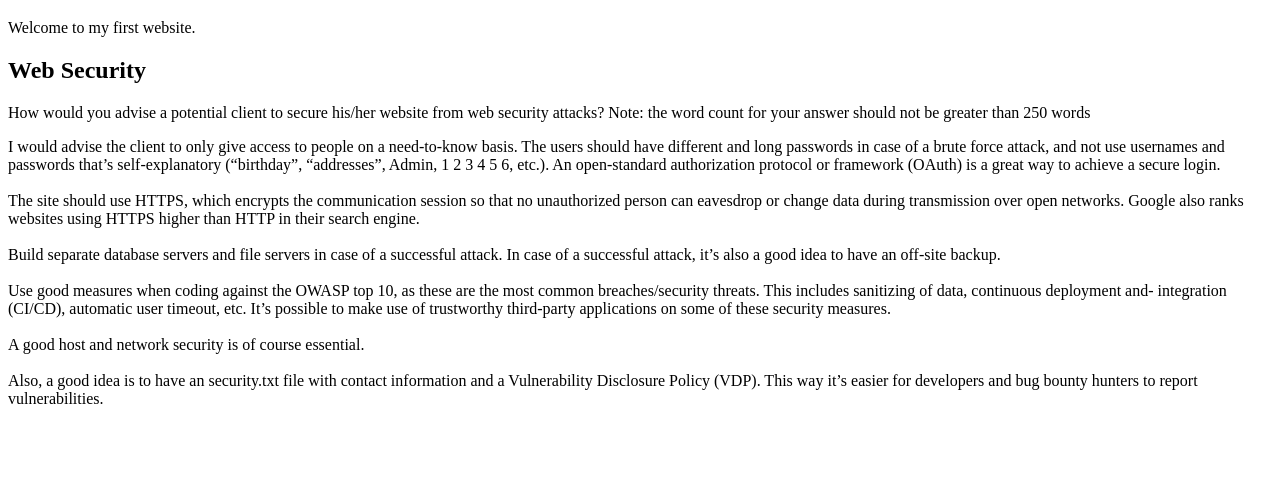
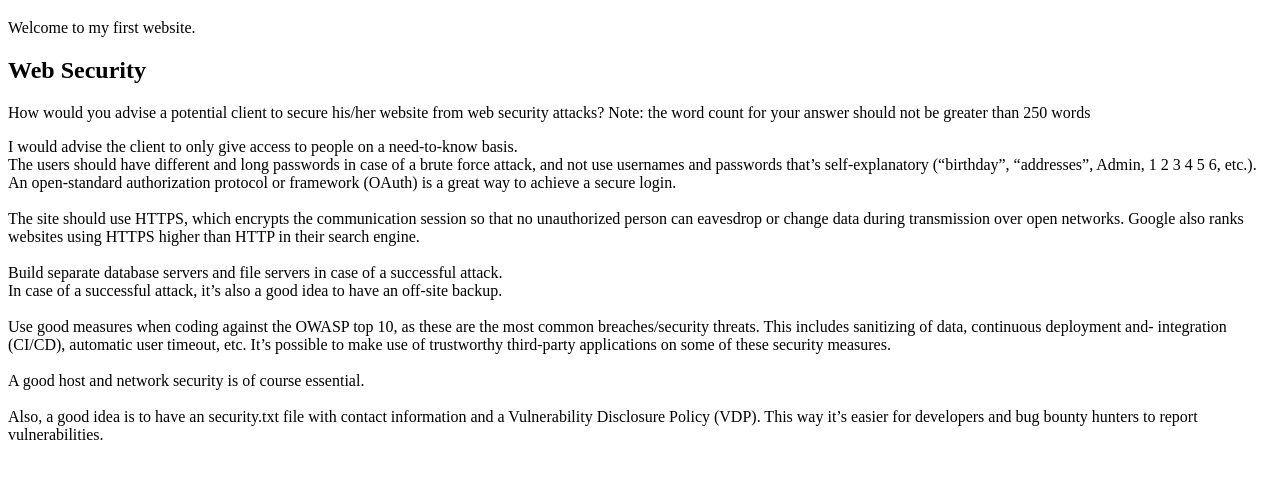
Before and after one commit to Noroff-FEU-Assignments/cross-course-project-Torehirth, a plain HTML site: page index.html in a window 1280 px wide. Shown: the part 61-540 px from the top of the page. Drawn offline with Linux system fonts and the light colour scheme.

Commit message:
2. extra line breaks to security answer

```diff
--- a/index.html
+++ b/index.html
@@ -12,13 +12,13 @@
       security attacks? Note: the word count for your answer should not be
       greater than 250 words
     </p>
-    <p id="web-security-answer">I would advise the client to only give access to people on a need-to-know basis.
-      The users should have different and long passwords in case of a brute force attack, and not use usernames and passwords that’s self-explanatory (“birthday”, “addresses”, Admin, 1 2 3 4 5 6, etc.).
+    <p id="web-security-answer">I would advise the client to only give access to people on a need-to-know basis.<br>
+      The users should have different and long passwords in case of a brute force attack, and not use usernames and passwords that’s self-explanatory (“birthday”, “addresses”, Admin, 1 2 3 4 5 6, etc.).<br>
       An open-standard authorization protocol or framework (OAuth) is a great way to achieve a secure login.<br><br>
 
       The site should use HTTPS, which encrypts the communication session so that no unauthorized person can eavesdrop or change data during transmission over open networks. Google also ranks websites using HTTPS higher than HTTP in their search engine.<br><br>
 
-      Build separate database servers and file servers in case of a successful attack.
+      Build separate database servers and file servers in case of a successful attack.<br>
       In case of a successful attack, it’s also a good idea to have an off-site backup.<br><br>
 
       Use good measures when coding against the OWASP top 10, as these are the most common breaches/security threats.
```
